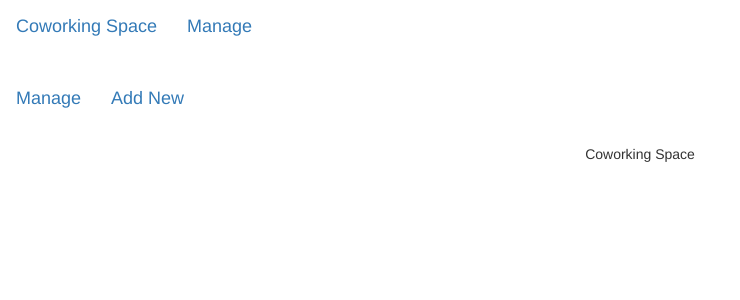
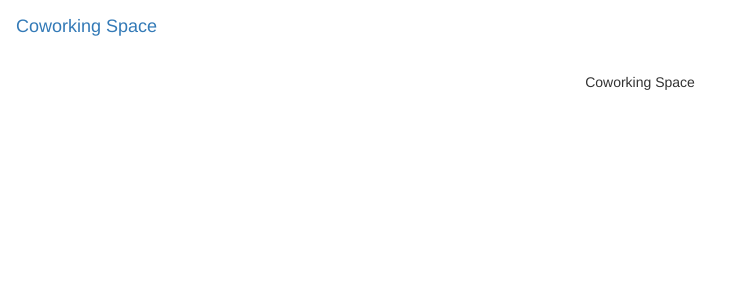
Before and after one commit to jasonwidodo/No-Sleep, a Django app: page /posts/ in a window 1280 px wide. Shown: the top 300 px of the page, without its empty margins (0-740 px from the left). Run offline with Django 4.2, Linux system fonts and the light colour scheme; data that the repository does not hold is empty; some libraries are stand-ins or nearby versions.

Commit message:
navbar revision for admin only

```diff
--- a/coworkingSpace/templates/coworkingSpace/index.html
+++ b/coworkingSpace/templates/coworkingSpace/index.html
@@ -7,7 +7,7 @@
             {% for coworkingSpace in index %}
                 <div class="col-md-4">
                     <div class="card mb-4 box-shadow">
-                        <img class="card-img-top" src="https://via.placeholder.com/150x100" alt="Card Image Cap">
+                        <img class="card-img-top" src="{{ coworkingSpace.image.url }}" alt="Card Image Cap" style = 'object-fit:cover; width: 150px; height: 100px;'>
                         <div class="card-body">
                             <h4 class=""><a href="{{ coworkingSpace.get_absolute_url }}">{{ coworkingSpace.nama }}</a></h4>
                                 <p class="card-text"></p>
--- a/coworkingSpace/templates/coworkingSpace/navbar.html
+++ b/coworkingSpace/templates/coworkingSpace/navbar.html
@@ -1,4 +1,8 @@
 <nav class="navbar navbar-expand-lg navbar-light bg-light">
   <a class="navbar-brand d-flex align-items-center" href="/">Coworking Space</a>
+    {% if user.is_superuser %}
     <a class="navbar-brand d-flex align-items-center" href="{% url 'coworkingSpace:posts' %}">Manage</a>
+    <a class="navbar-brand d-flex align-items-center" href="{% url 'coworkingSpace:add' %}">Add New</a>
+    {%endif%}
+
 </nav>
--- a/coworkingSpace/templates/coworkingSpace/posts.html
+++ b/coworkingSpace/templates/coworkingSpace/posts.html
@@ -1,11 +1,6 @@
 {% extends 'coworkingSpace/base.html' %}
 
 {% block content %}
-    <nav class="navbar navbar-expand-lg navbar-light bg-light">
-    <a class="navbar-brand d-flex align-items-center" href="{% url 'coworkingSpace:posts' %}">Manage</a>
-    <a class="navbar-brand d-flex align-items-center" href="{% url 'coworkingSpace:add' %}">Add New</a>
-</nav>
-
 <div class="album py-5 bg-light">
     <div class="container">
         <div class="row">
```
Also changed, not shown: static/spaces/2020-BMW-E93-Pandem-Speedhunters-by-Paddy-McGrath-5-1200x800.jpg (added), static/spaces/348952.jpg (added), static/spaces/7s_day_21_dino_dalle_carbonare_01-1200x800.jpg (added), static/spaces/7s_day_21_dino_dalle_carbonare_43-1200x800.jpg (added).
